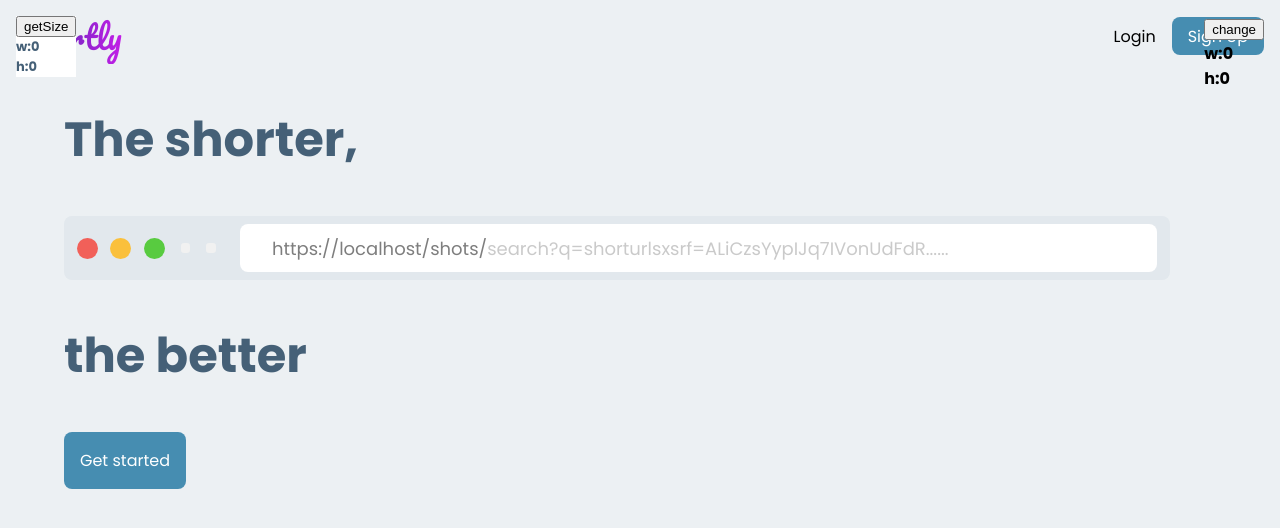
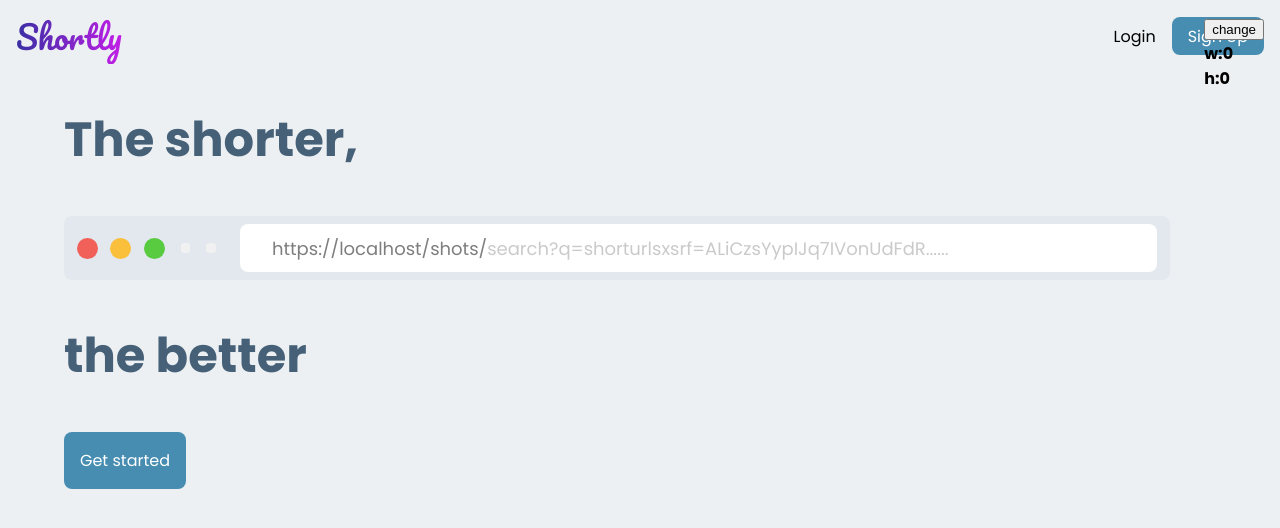
Before and after one commit to Eswarsiddu/shortly_frontend, a React (Vite) app: page / in a window 1280 px wide. Shown: the top 528 px of the page. Built offline with nearby package versions, Linux system fonts and the light colour scheme; no server answers.

Commit message:
dashboard completed

```diff
--- a/src/Pages/Form.css
+++ b/src/Pages/Form.css
@@ -2,8 +2,10 @@ form {
   display: flex;
   flex-direction: column;
   gap: 0.6rem;
+  width: 90%;
   padding: 0rem 1rem 0;
   margin: 0 auto;
+  align-items: center;
 }
 
 .heading,
@@ -16,6 +18,7 @@ form {
 }
 
 .input-block {
+  width: 100%;
   display: flex;
   flex-direction: column;
   border: 1px solid #392fa4;
@@ -73,6 +76,7 @@ input:focus {
 }
 
 .submit-btn {
+  width: 100%;
   border: none;
   padding: 1rem 0;
   margin-bottom: 1rem;
--- a/src/Pages/Home.css
+++ b/src/Pages/Home.css
@@ -5,7 +5,6 @@
   gap: 2.5rem;
   height: 75vh;
   flex-grow: 1;
-  /* margin: 0 auto; */
   flex-direction: column;
 }
 
@@ -19,7 +18,6 @@
 .browser-bar {
   background-color: #e2e8ed;
   width: 90%;
-  /* margin: 0 auto; */
   padding: 0.5rem 0.8rem;
   display: flex;
   flex-direction: column;
@@ -31,7 +29,6 @@
   display: flex;
   align-items: center;
   gap: 0.8rem;
-  /* padding-left: 0.8rem; */
 }
 
 .control-buttons {
--- a/src/Pages/Home.tsx
+++ b/src/Pages/Home.tsx
@@ -2,27 +2,8 @@ import { useState } from "react";
 import { Link } from "react-router-dom";
 import "./Home.css";
 function Home() {
-  const [height, setHeight] = useState(0);
-  const [width, setWidth] = useState(0);
   return (
     <div className="intro">
-      {/*
-      //TODO: remove after designing
-      */}
-      <p id="intro-pos">
-        <button
-          onClick={() => {
-            setHeight(document.querySelector(".intro")!.clientWidth);
-            setWidth(document.querySelector(".intro")!.clientHeight);
-          }}
-        >
-          getSize
-        </button>
-        <br />
-        w:{height}
-        <br />
-        h:{width}
-      </p>
       <p>The shorter,</p>
       <div className="browser-bar">
         <div className="controls">
```
